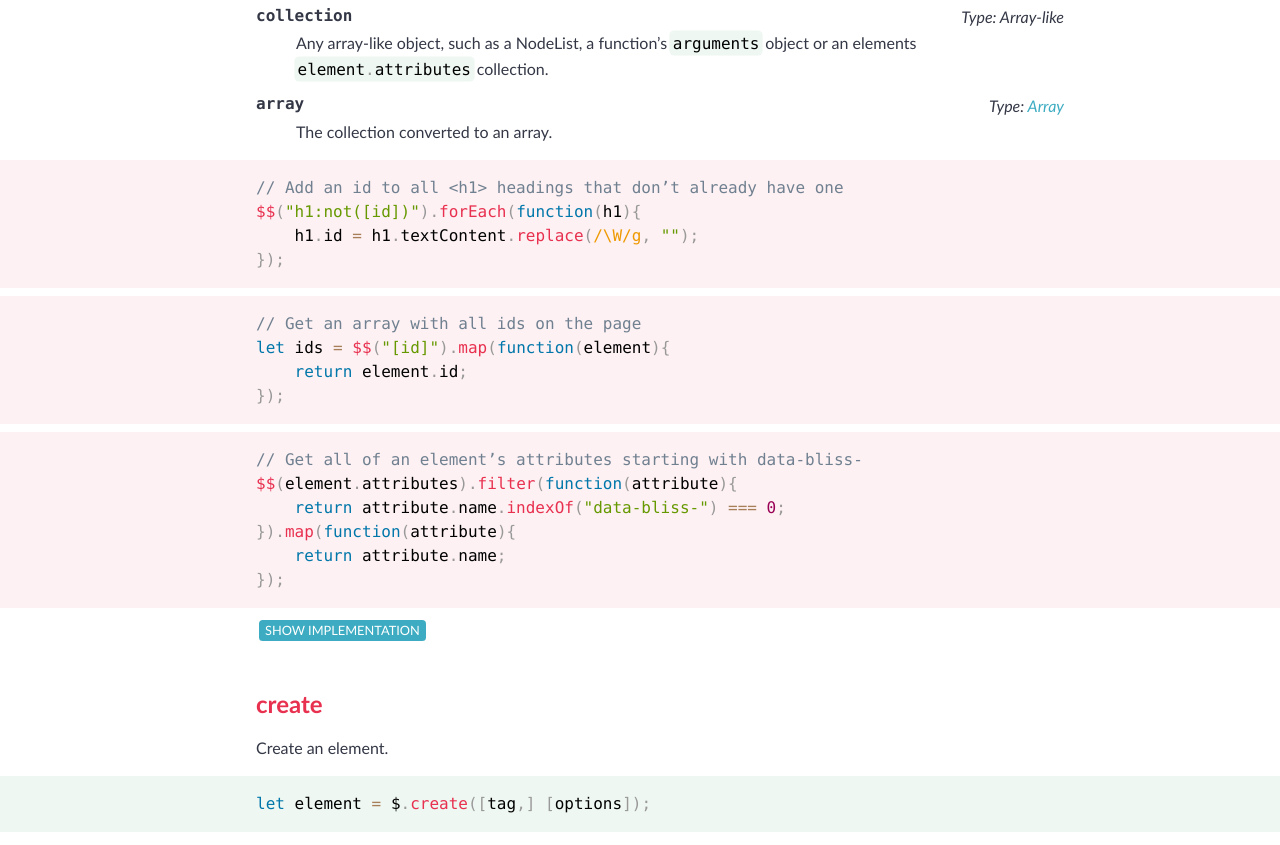
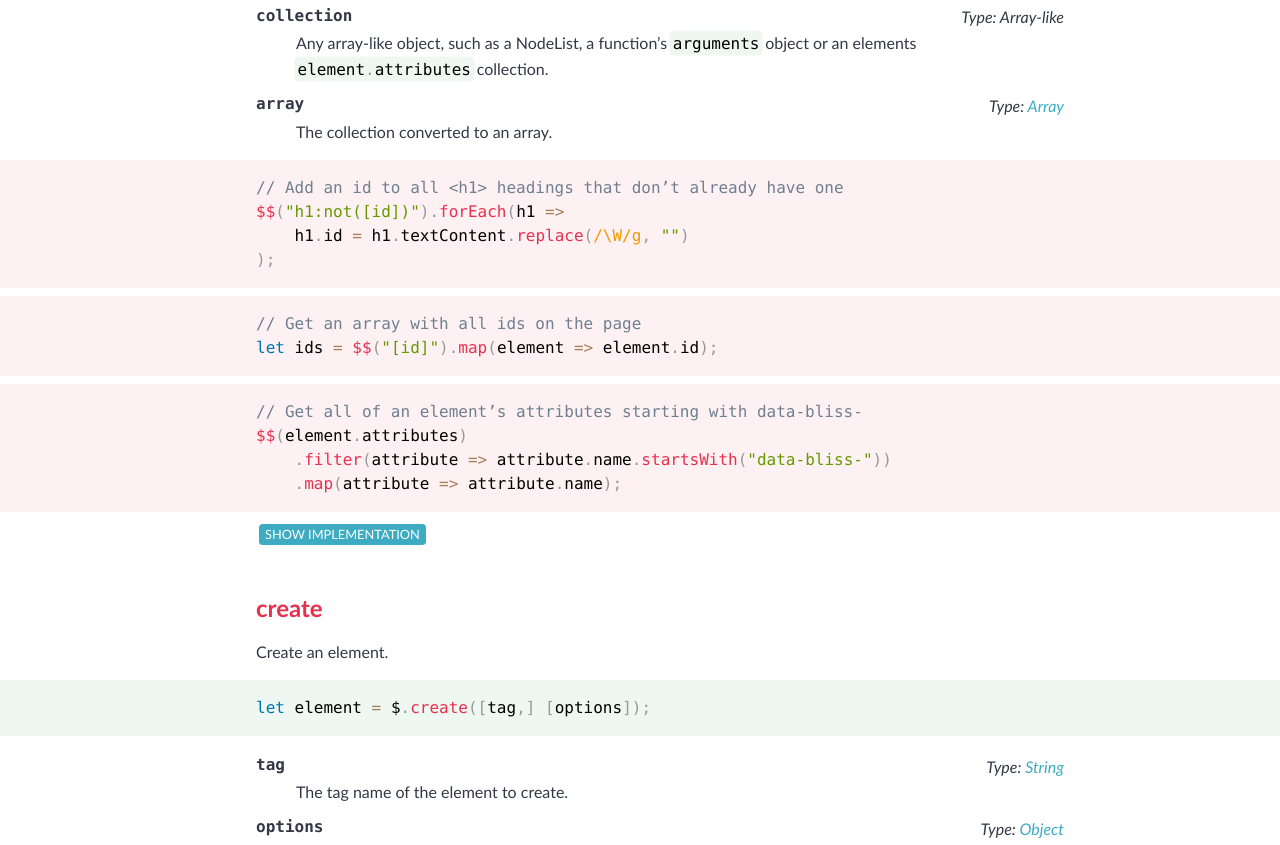
Before and after one commit to LeaVerou/bliss, a website with bundled scripts: page docs.html in a window 1280 px wide. Shown: the part 5939-6784 px from the top of the page. Built offline with nearby package versions, Linux system fonts and the light colour scheme.

Commit message:
[docs update] $$()

```diff
--- a/docs.html
+++ b/docs.html
@@ -277,19 +277,15 @@ $(".foo")?.setAttribute("title", "yolo");</code></pre>
 		</dl>
 
 		<pre class="examples"><code>// Add an id to all &lt;h1> headings that don’t already have one
-$$("h1:not([id])").forEach(function(h1){
-	h1.id = h1.textContent.replace(/\W/g, "");
-});</code></pre>
+$$("h1:not([id])").forEach(h1 =>
+	h1.id = h1.textContent.replace(/\W/g, "")
+);</code></pre>
 		<pre><code>// Get an array with all ids on the page
-let ids = $$("[id]").map(function(element){
-	return element.id;
-});</code></pre>
+let ids = $$("[id]").map(element => element.id);</code></pre>
 		<pre><code>// Get all of an element’s attributes starting with data-bliss-
-$$(element.attributes).filter(function(attribute){
-	return attribute.name.indexOf("data-bliss-") === 0;
-}).map(function(attribute){
-	return attribute.name;
-});</code></pre>
+$$(element.attributes)
+	.filter(attribute => attribute.name.startsWith("data-bliss-"))
+	.map(attribute => attribute.name);</code></pre>
 	</article>
 
 	<article>
```
